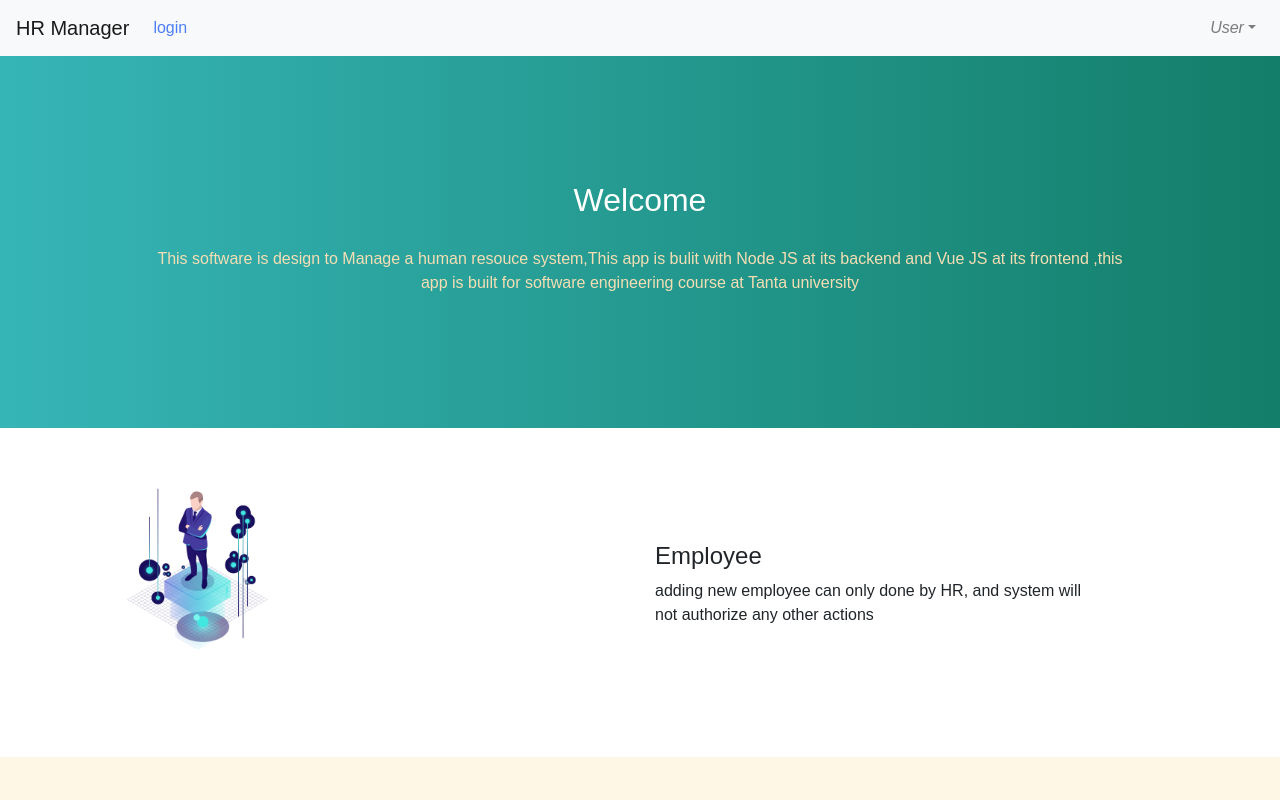
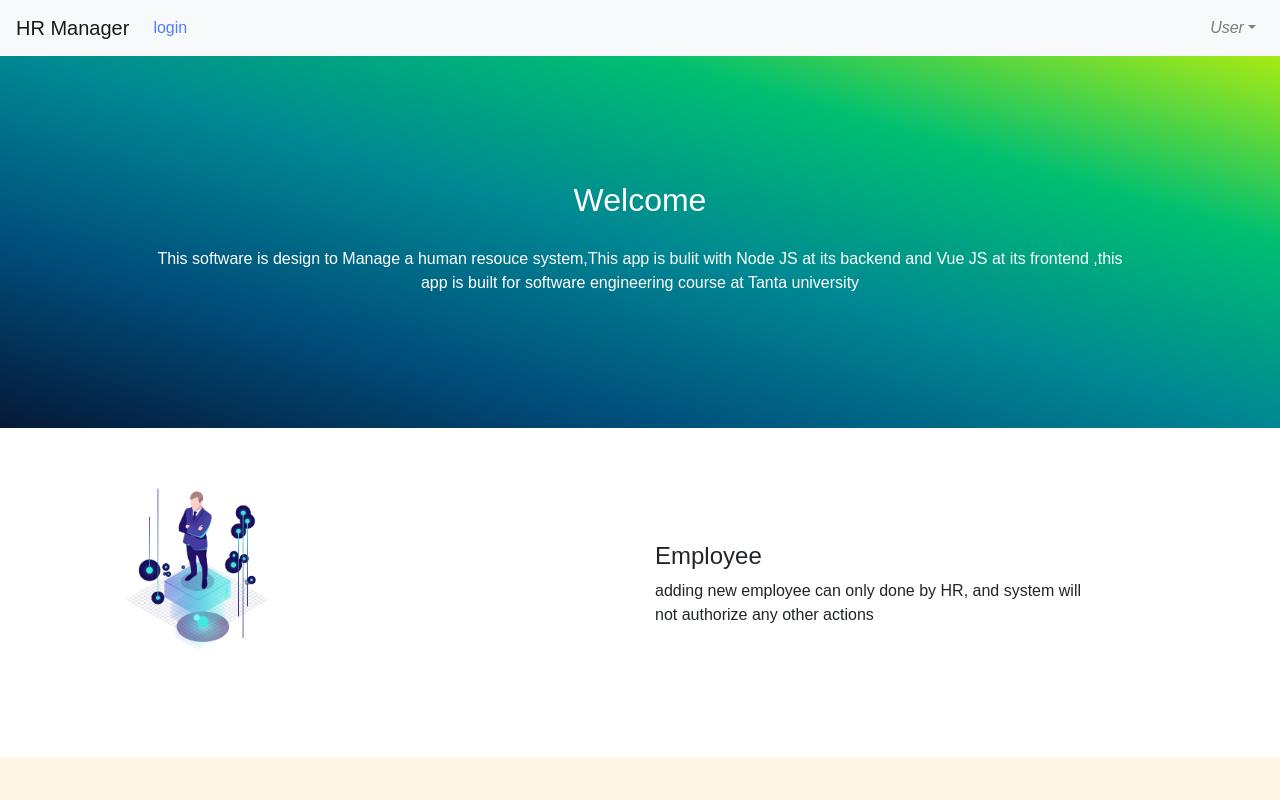
Before and after one commit to Jabalov/HR-Management-System, a Vue app in the folder client/: page / in a window 1280 px wide. Shown: the top 800 px of the page. Built offline with nearby package versions, Linux system fonts and the light colour scheme; what vue-sweetalert2 would draw is missing.

Commit message:
adding google analytics

```diff
--- a/client/public/index.html
+++ b/client/public/index.html
@@ -8,13 +8,23 @@
       rel="stylesheet"
       href="https://cdnjs.cloudflare.com/ajax/libs/animate.css/3.7.2/animate.min.css"
     />
-    <link
-      href="./all.min.css"
-      rel="stylesheet"
+    <link href="./all.min.css" rel="stylesheet" />
+    <link rel="icon" href="<%= BASE_URL %>team.png" />
+    <title>HR Tanta Engineering</title>
+    <!-- Global site tag (gtag.js) - Google Analytics -->
+    <script
+      async
+      src="https://www.googletagmanager.com/gtag/js?id=UA-146314933-2"
+    ></script>
+    <script>
+      window.dataLayer = window.dataLayer || [];
+      function gtag() {
+        dataLayer.push(arguments);
+      }
+      gtag("js", new Date());
 
-    />
-    <link rel="icon" href="<%= BASE_URL %>favicon.ico" />
-    <title>HR Tanta Engineering</title>
+      gtag("config", "UA-146314933-2");
+    </script>
   </head>
   <body>
     <noscript>
--- a/client/src/components/EditPost.vue
+++ b/client/src/components/EditPost.vue
@@ -1,6 +1,11 @@
 <template>
   <div>
     <b-container>
+      <b-row>
+        <b-col>
+          <router-link to="/Posts" class="btn btn-info mb-2">Back</router-link>
+        </b-col>
+      </b-row>
       <!-- <b-row style="width=200px; height:200px">
         <b-col >
         <img class="fluid col3" src="../assets/search.png" /></b-col>
--- a/client/src/components/Home.vue
+++ b/client/src/components/Home.vue
@@ -3,7 +3,7 @@
     <b-row id="home" style="background-color:wheat;">
       <b-container>
         <h2 style="color:white" class>Welcome</h2>
-        <p class="text-center m-2" style="color:wheat" >
+        <p class="text-center m-2" style="color:white" >
           This software is design to Manage a human resouce system,This app is bulit with Node JS at its backend
           and Vue JS at its frontend ,this app is built for software engineering course at Tanta university
         </p>
@@ -77,11 +77,7 @@ body {
 }
 #home {
   /*background-image:/* url("../assets/background.jpg");*/
-  background-image: linear-gradient(
-    90deg,
-    rgb(54, 181, 183) 0%,
-    rgb(19, 126, 105) 100%
-  );
+background-image: linear-gradient(to right top, #051937, #004d7a, #008793, #00bf72, #a8eb12);
 }
 /* .row{
   border : red solid 1px ;
```
Also changed, not shown: client/public/team.png (added).
